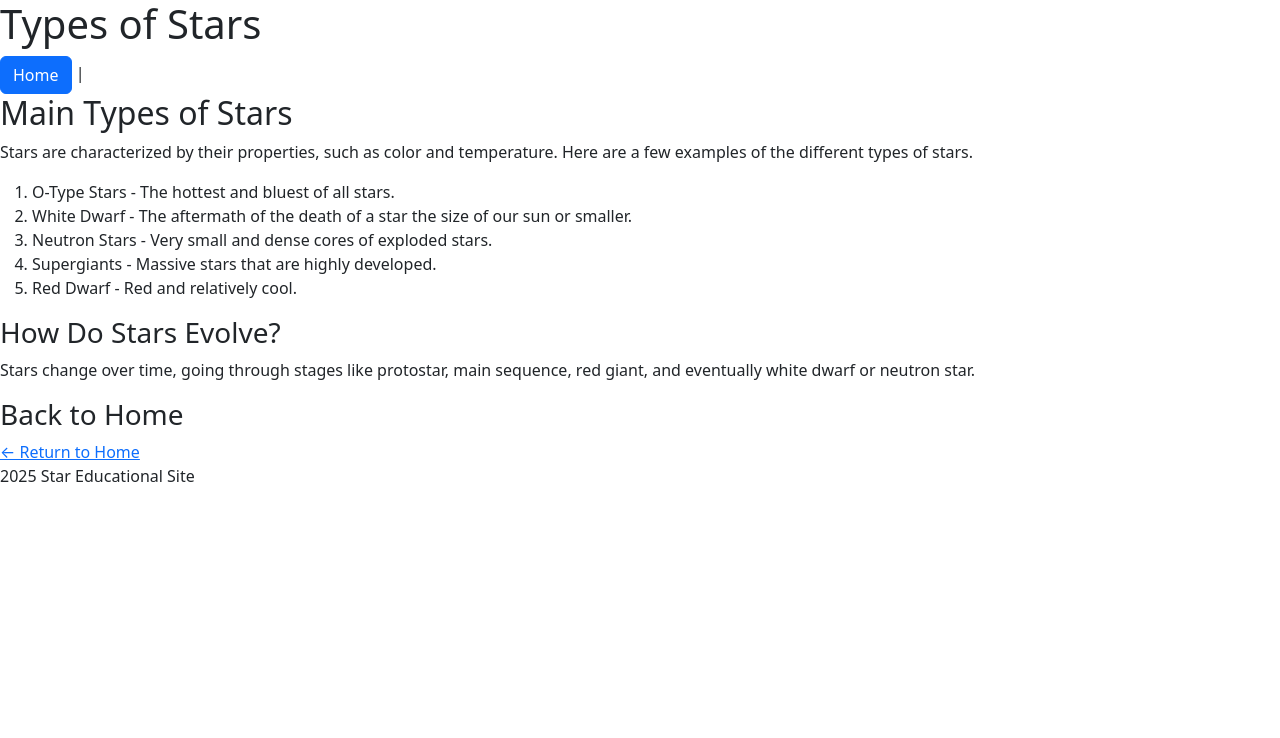
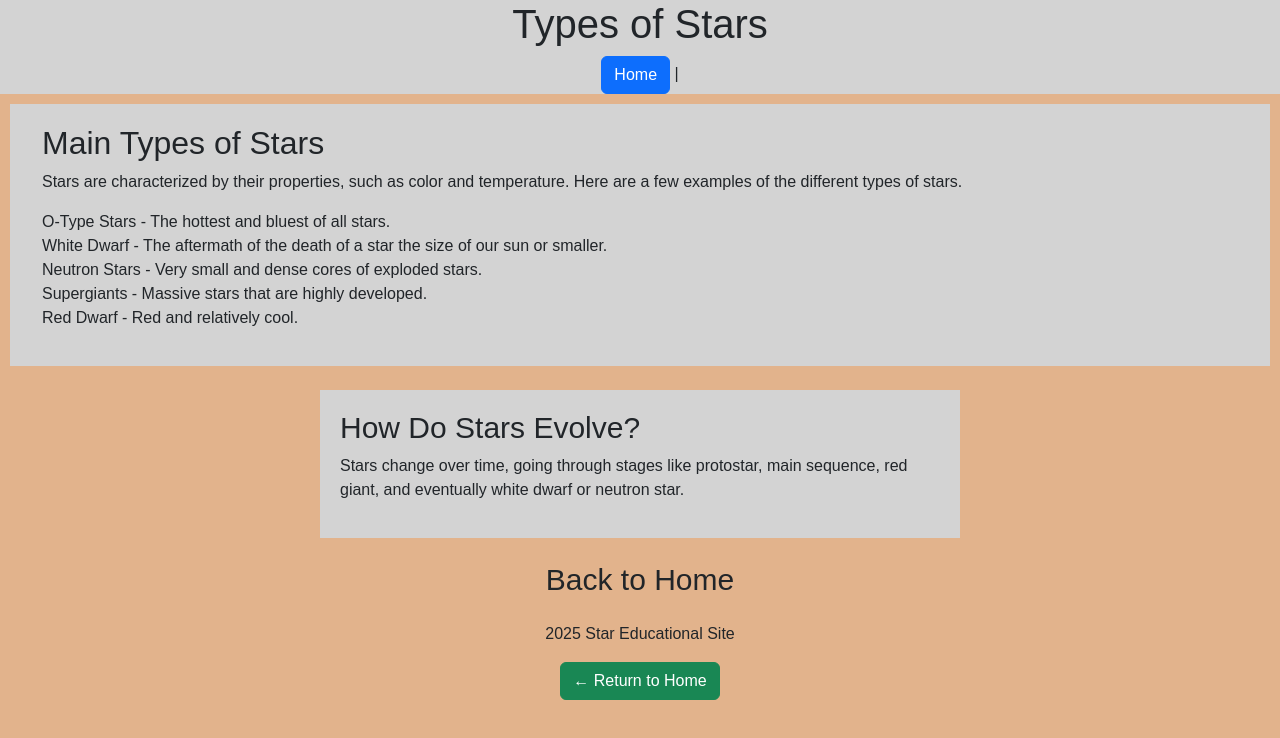
Before and after one commit to NatedoG-byte/HTML-PRACTICE1, a plain HTML site: page types.html in a window 1280 px wide. Drawn offline with nearby package versions, Linux system fonts and the light colour scheme.

Commit message:
fourteen

```diff
--- a/types.html
+++ b/types.html
@@ -7,7 +7,7 @@
   <link href="https://cdn.jsdelivr.net/npm/bootstrap@5.3.3/dist/css/bootstrap.min.css" rel="stylesheet" integrity="sha384-QWTKZyjpPEjISv5WaRU9OFeRpok6YctnYmDr5pNlyT2bRjXh0JMhjY6hW+ALEwIH" crossorigin="anonymous">
 
 
- <!-- <link rel="stylesheet" href="css/style.css"> -->
+    <link rel="stylesheet" href="css/style.css">
 </head>
 <body>
     <header>
@@ -19,10 +19,10 @@
 
     <main>
 
-            <Div class="box">
+            <Div class="row mb-4 box">
             <h2>Main Types of Stars</h2>
             <p>Stars are characterized by their properties, such as color and temperature. Here are a few examples of the different types of stars.</p>
-            <ol>
+            <ol class="list-unstyled">
                 <li>O-Type Stars - The hottest and bluest of all stars.</li>
                 <li>White Dwarf - The aftermath of the death of a star the size of our sun or smaller.</li>
                 <li>Neutron Stars - Very small and dense cores of exploded stars.</li>
@@ -31,19 +31,21 @@
             </ol>
             </Div>
 
-        <Div class="box2">
+        <Div class="col-md-6 mx-auto mb-4 box2">
             <h3>How Do Stars Evolve?</h3>
             <p>Stars change over time, going through stages like protostar, main sequence, red giant, and eventually white dwarf or neutron star.</p>
         </Div>
 
-        <section>
-            <h3>Back to Home</h3>
-            <a href="index.html">← Return to Home</a>
+        <section class="mb-4 text-center">
+            <h3 class="text-center">Back to Home</h3>
         </section>
     </main>
 
     <footer>
-        <p>2025 Star Educational Site</p>
+        <p class="text-center">2025 Star Educational Site</p>
+         <nav class="d-flex justify-content-center gap-4">
+        <a href="index.html" class="btn btn-success">← Return to Home</a>
+         </nav>
     </footer>
 </body>
 </html>
```
Also changed, not shown: index.html (+2 -2 lines).
